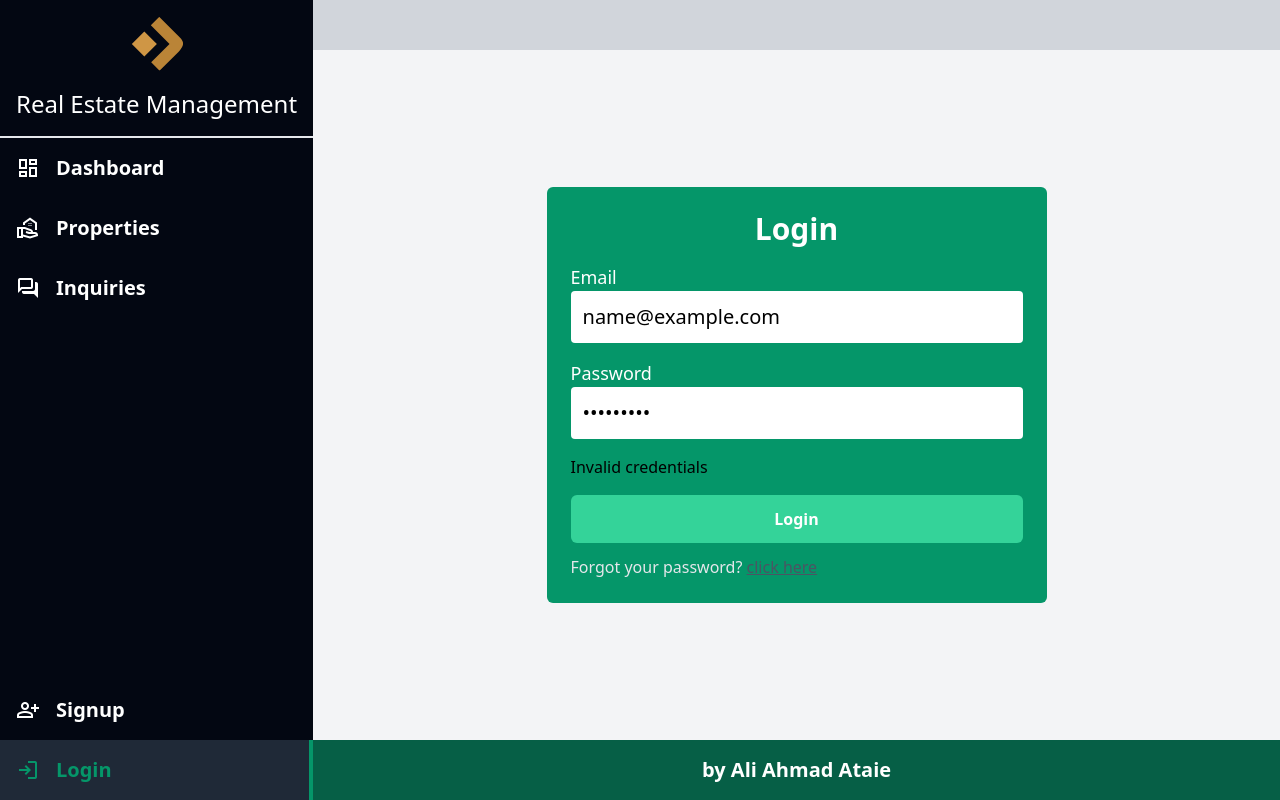
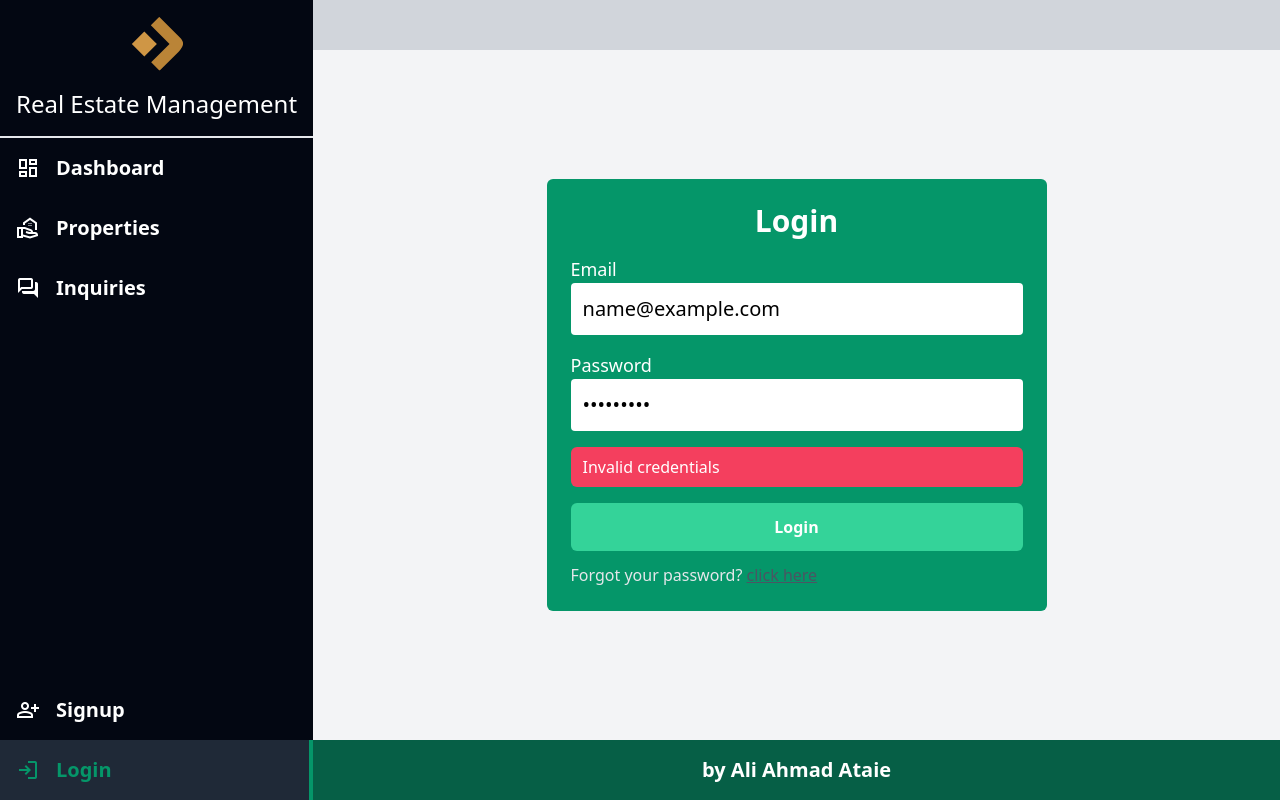
Before and after one commit to iamaliataie/vue-dashboard, a Vue app: page /login in a window 1280 px wide. Both pictures are taken after typing "name@example.com", "Sample123" into the empty fields and a click on the button "Login". Built offline with nearby package versions, Linux system fonts and the light colour scheme.

Commit message:
update loginview

```diff
--- a/src/views/LoginView.vue
+++ b/src/views/LoginView.vue
@@ -30,7 +30,7 @@ const handleSubmit = () => {
                     <label for="" class="text-lg text-white">Password</label>
                     <input type="password" v-model="credentials.password" class="block w-full p-3 rounded text-xl focus:outline-none">
                 </div>
-                <div>
+                <div v-if="userStore.message" class="px-3 py-2 bg-rose-500 text-white rounded-md">
                     <p>{{ userStore.message }}</p>
                 </div>
                 <button type="submit" class="bg-emerald-400 rounded-md px-3 py-3 text-white hover:bg-emerald-500 ease-linear duration-100 font-semibold">Login</button>
```
